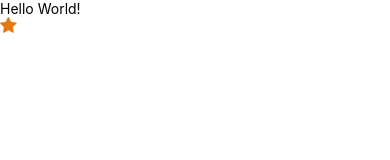
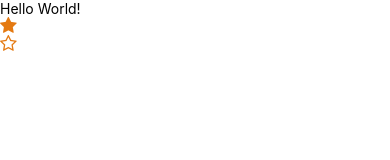
Before and after one commit to vilmarcabanero/entropiya-mobile, a React Native app: screen / in a window 390 px wide. Shown: the top 160 px of the page. Built offline with nearby package versions, Linux system fonts and the light colour scheme.

Commit message:
Gumana na ang vector icons, not sure if dahil nirestart ko or dahil sa @types/ sa devdependencies

```diff
--- a/src/screens/QuizCategoryScreen/index.js
+++ b/src/screens/QuizCategoryScreen/index.js
@@ -6,6 +6,7 @@ const QuizCategoryScreen = () => {
     <S.Container>
       <S.Title>Hello World!</S.Title>
       <S.Icon size={18} color="#e47911" name="star" />
+      <S.Icon size={18} color="#e47911" name="star-o" />
     </S.Container>
   );
 };
```
